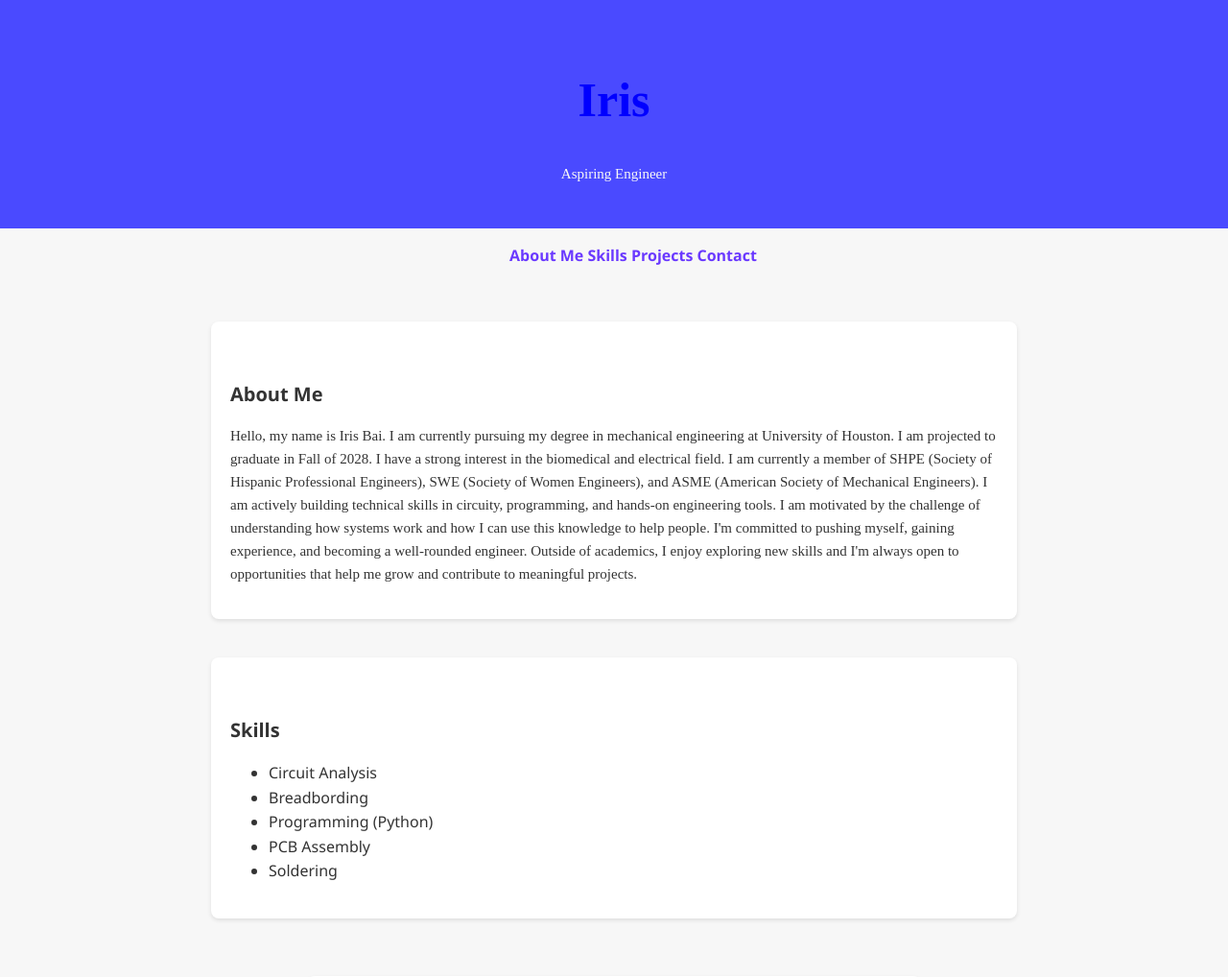
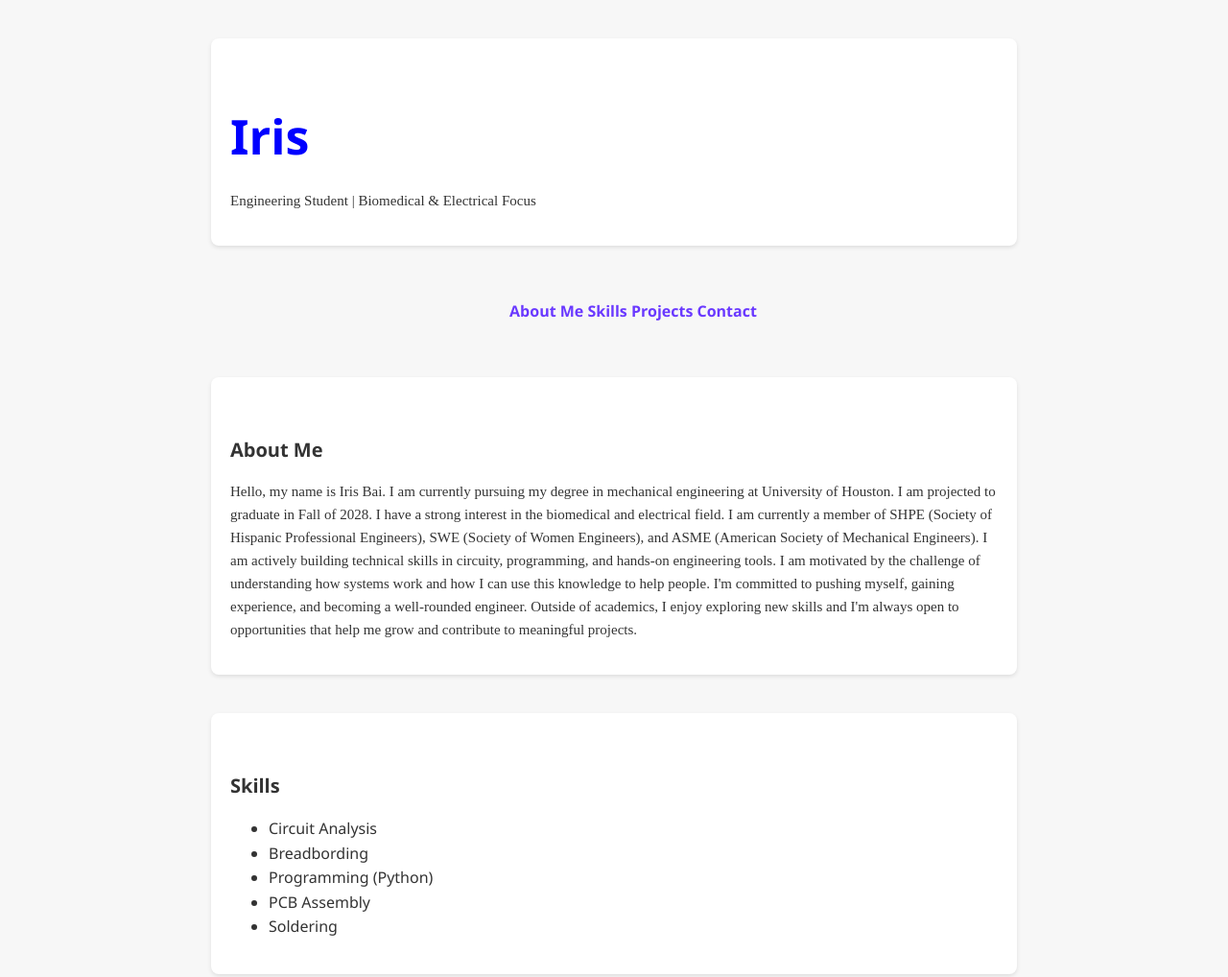
Before and after one commit to eyerisbai/eyeris-portfolio, a plain HTML site: page index.html in a window 1280 px wide. Shown: the top 1018 px of the page at 96% size. Drawn offline with Linux system fonts and the light colour scheme.

Commit message:
Refactor portfolio layout and structure

```diff
--- a/index.html
+++ b/index.html
@@ -8,10 +8,12 @@
 </head>
 
 <body>
-    <header>
+    <section class="hero">
+        <div class="hero-content">
             <h1>Iris</h1>
-    <p>Aspiring Engineer</p>
-    </header>
+            <p>Engineering Student | Biomedical & Electrical Focus </p>
+        </div>
+    </section>
 
     <nav>
         <ul>
@@ -25,11 +27,14 @@
 
 <main>
     <section>
+        <div class="about-me">
             <h2>About Me</h2>
             <p>Hello, my name is Iris Bai. I am currently pursuing my degree in mechanical engineering at University of Houston. I am projected to graduate in Fall of 2028. I have a strong interest in the biomedical and electrical field. I am currently a member of SHPE (Society of Hispanic Professional Engineers), SWE (Society of Women Engineers), and ASME (American Society of Mechanical Engineers). I am actively building technical skills in circuity, programming, and hands-on engineering tools. I am motivated by the challenge of understanding how systems work and how I can use this knowledge to help people. I'm committed to pushing myself, gaining experience, and becoming a well-rounded engineer. Outside of academics, I enjoy exploring new skills and I'm always open to opportunities that help me grow and contribute to meaningful projects.</p>
+        </div>
     </section>
 
     <section>
+        <div class="skills">
             <h2>Skills</h2>
             <ul>
                 <li>Circuit Analysis</li>
@@ -38,6 +43,7 @@
                 <li>PCB Assembly</li>
                 <li>Soldering</li>
             </ul>
+        </div>
     </section>
 
         <section id="contact">
```
Lines whose indentation alone changed are shown as unchanged.
